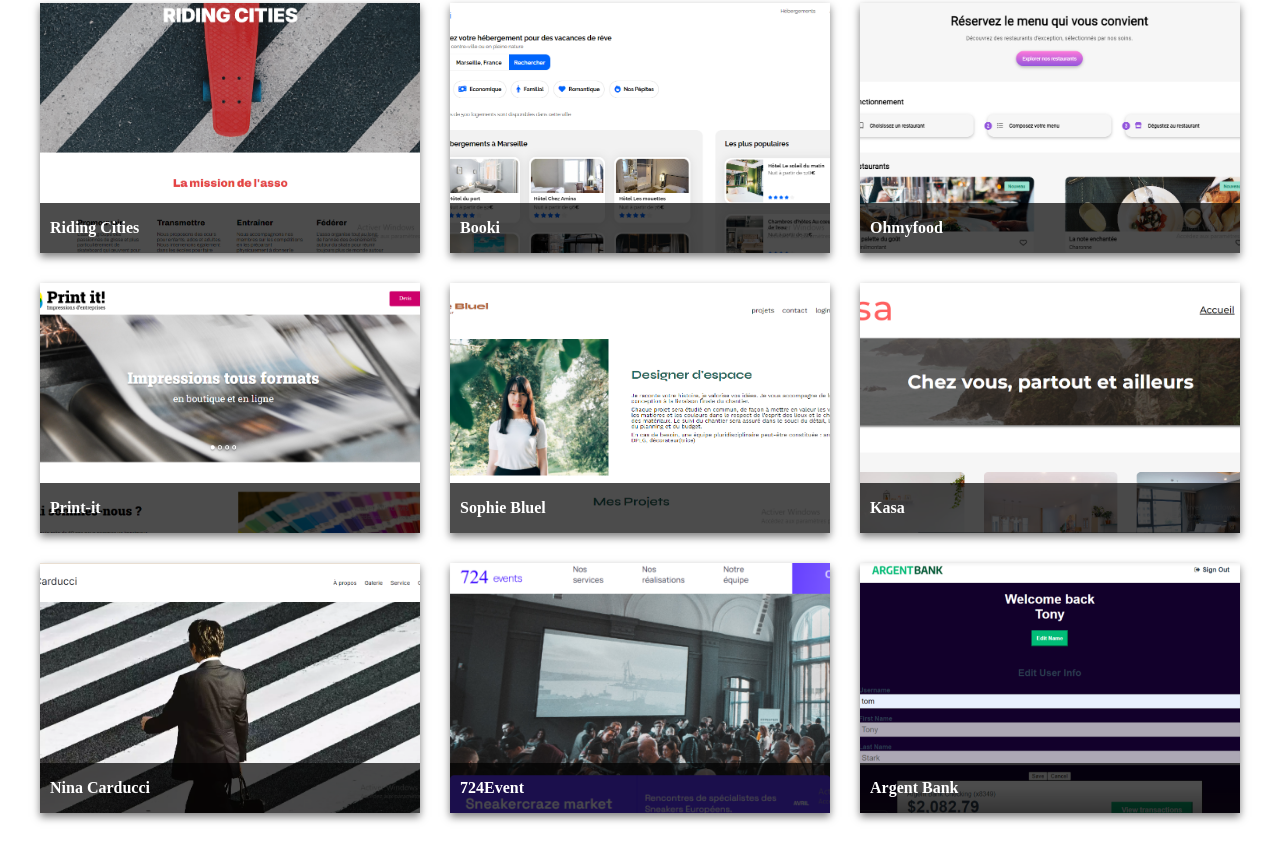
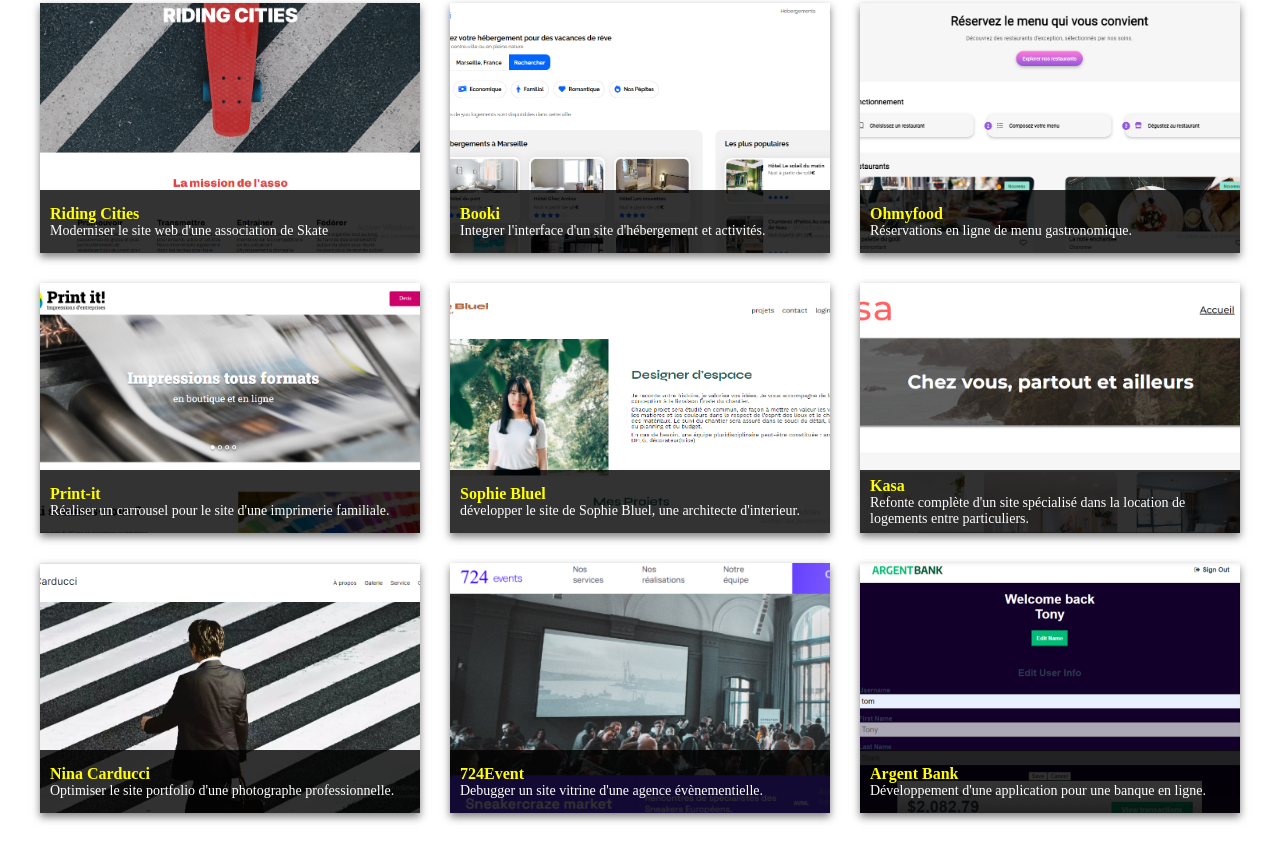
Before and after one commit to mobounoua/portfolio, a website: page index.html in a window 1280 px wide. Shown: the part 1247-2100 px from the top of the page. Drawn offline with Linux system fonts and the light colour scheme; a web font is replaced by a local one.

Commit message:
modification

```diff
--- a/data.json
+++ b/data.json
@@ -3,54 +3,64 @@
         "image": "assets/img/projets/ridingcity.png",
         "name": "Riding Cities",
         "category": "HTML/CSS",
-        "link": "https://github.com/mobounoua/ridingcities"
+        "link": "https://github.com/mobounoua/ridingcities",
+        "description" : "Moderniser le site web d'une association de Skate"
     },
     {
         "image": "assets/img/projets/booki.png",
         "name": "Booki",
         "category": "HTML/CSS",
-        "link": "https://github.com/mobounoua/booki"
+        "link": "https://github.com/mobounoua/booki",
+        "description" : "Integrer l'interface d'un site d'hébergement et activités."
     },
     {
         "image": "assets/img/projets/ohmyfood.png",
         "name": "Ohmyfood",
         "category": "HTML/CSS",
-        "link": "https://mobounoua.github.io/ohmyfood/"
+        "link": "https://mobounoua.github.io/ohmyfood/",
+        "description" : "Réservations en ligne de menu gastronomique."
+
     },
     {
         "image": "assets/img/projets/print-it.png",
         "name": "Print-it",
         "category": "JavaScript",
-        "link": "https://mobounoua.github.io/Print-it/"
+        "link": "https://mobounoua.github.io/Print-it/",
+        "description" : "Réaliser un carrousel pour le site d'une imprimerie familiale."
     },
     {
         "image": "assets/img/projets/sophie-bluel.png",
         "name": "Sophie Bluel",
         "category": "JavaScript",
-        "link": "https://github.com/mobounoua/SophieBluel"
+        "link": "https://github.com/mobounoua/SophieBluel",
+        "description" : "développer le site de Sophie Bluel, une architecte d'interieur."
     },
     {
         "image": "assets/img/projets/kasa.png",
         "name": "Kasa",
         "category": "React",
-        "link": "https://mobounoua.github.io/kasa/"
+        "link": "https://mobounoua.github.io/kasa/",
+        "description" : "Refonte complète d'un site spécialisé dans la location de logements entre particuliers."
     },
     {
         "image": "assets/img/projets/nina.png",
         "name": "Nina Carducci",
         "category": "Autre",
-        "link": "https://mobounoua.github.io/nina/"
+        "link": "https://mobounoua.github.io/nina/",
+        "description" : "Optimiser le site portfolio d'une photographe professionnelle."
     },
     {
         "image": "assets/img/projets/724event.png",
         "name": "724Event",
         "category": "Autre",
-        "link": "https://github.com/mobounoua/724events"
+        "link": "https://github.com/mobounoua/724events",
+        "description" : "Debugger un site vitrine d'une agence évènementielle."
     },
     {
         "image": "assets/img/projets/argentbank.png",
         "name": "Argent Bank",
         "category": "React",
-        "link": "https://github.com/mobounoua/argent-bank"
+        "link": "https://github.com/mobounoua/argent-bank",
+        "description" : "Développement d'une application pour une banque en ligne."
     }
 ]
--- a/index.html
+++ b/index.html
@@ -42,7 +42,8 @@
             <div class="paragraph">
                 <p class="paragraph_one">
                     Après avoir travaillé pendant six ans dans le secteur du bâtiment en tant qu'étancheur/couvreur,
-                    j'ai décidé de suivre ma véritable passion : l'informatique. Cette passion m'a conduit à entreprendre une formation d'intégrateur web.
+                    j'ai décidé de suivre ma véritable passion : l'informatique. Cette passion m'a conduit à entreprendre une <strong style="color: yellow;">  formation d'intégrateur web.</strong> <br>
+                    j'ai choisis de suivre cette formation au sein de l'établissement  <strong style="color: yellow;"> OpenClassrooms </strong>, à partir du mois de Novembre 2023 et qui a duré 9mois.
                 </p>
                 <p class="paragraph_two">
                     Mon expérience dans le bâtiment m'a appris la rigueur, la précision et l'importance du travail bien fait,
--- a/javascript/index.js
+++ b/javascript/index.js
@@ -36,10 +36,13 @@
                     projectInfo.classList.add("projet-info")
                     const projectName = document.createElement("h4");
                     projectName.textContent = project.name;
+                    const projectDescrip = document.createElement("p")
+                    projectDescrip.textContent = project.description;
 
                     projectElement.appendChild(projectImage);
-                    projectElement.appendChild(projectInfo)
+                    projectElement.appendChild(projectInfo);
                     projectInfo.appendChild(projectName);
+                    projectInfo.appendChild(projectDescrip);
 
                     projectsContainer.appendChild(projectElement);
                 });
--- a/sass/layout/_footer.scss
+++ b/sass/layout/_footer.scss
@@ -46,7 +46,7 @@
                 &__item{
                     display: flex;
                     align-items: center;
-                    margin-right: 0 10px 0 0;
+                    margin-right: 10px;
                     padding: 0;
                     gap: 10px;
                     p{
--- a/sass/pages/_home.scss
+++ b/sass/pages/_home.scss
@@ -211,18 +211,25 @@
         }
         .projet-info{
             width: 100%;
-            height: 20%;
+            height: 25%;
             position: absolute;
             bottom: 0;
-            background-color: rgba(0, 0, 0, 0.7);
+            background-color: rgba(0, 0, 0, 0.8);
             display: flex;
-            align-items: center;
+            align-items: start;
+            flex-direction: column;
+            justify-content: center;
             padding-left: 10px;
+            color: white;
+            font-family: "Lexend Exa";
             h4{
                 margin: 0;
                 width: 100%;
-                font-family: "Lexend Exa";
-                color: white;
+                color: yellow;
+            }
+            p{
+                margin: 0;
+                font-size: 14px;
             }
         }
     }
```
Also changed, not shown: assets/style.css, 1 other file.
